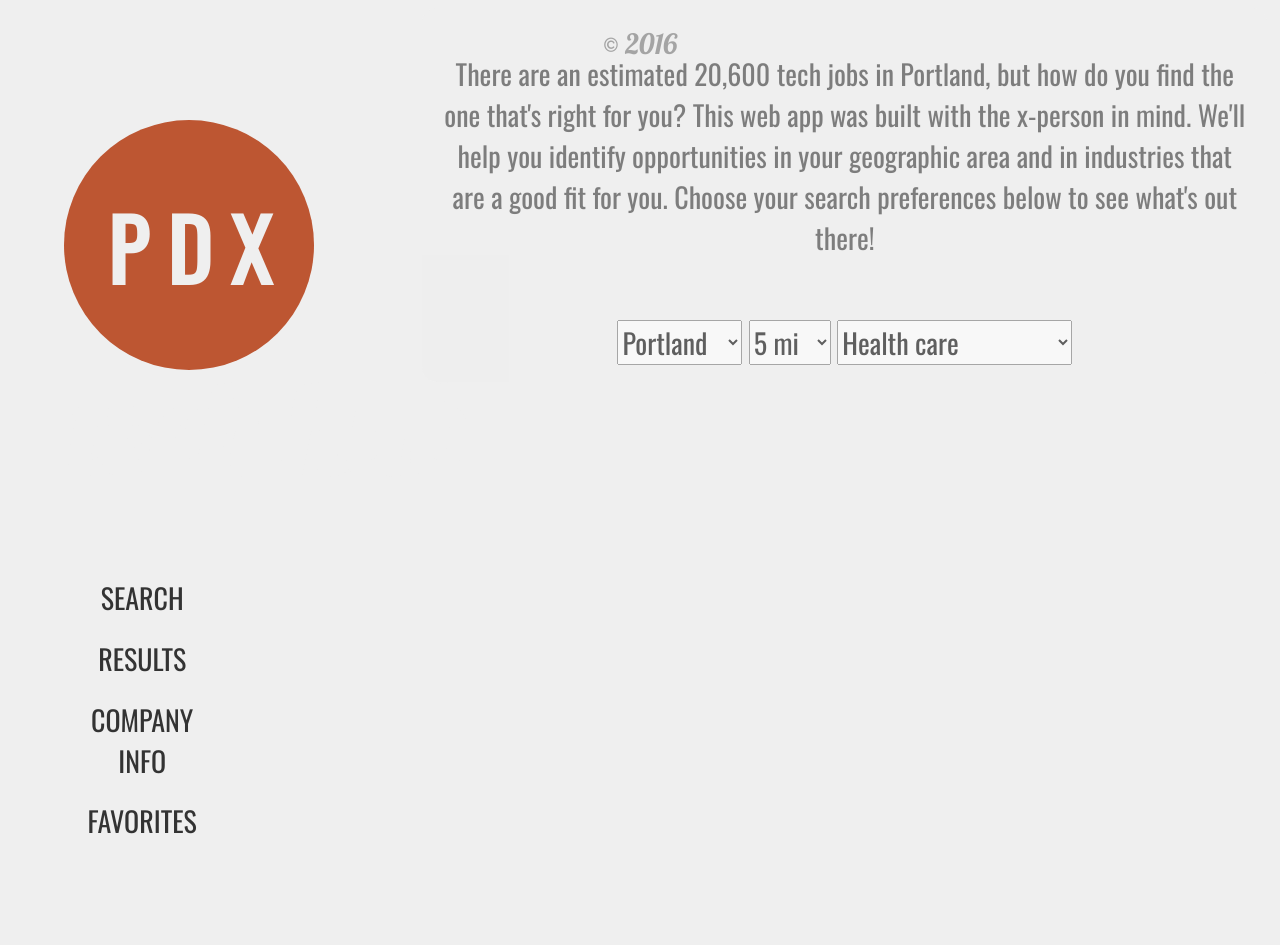
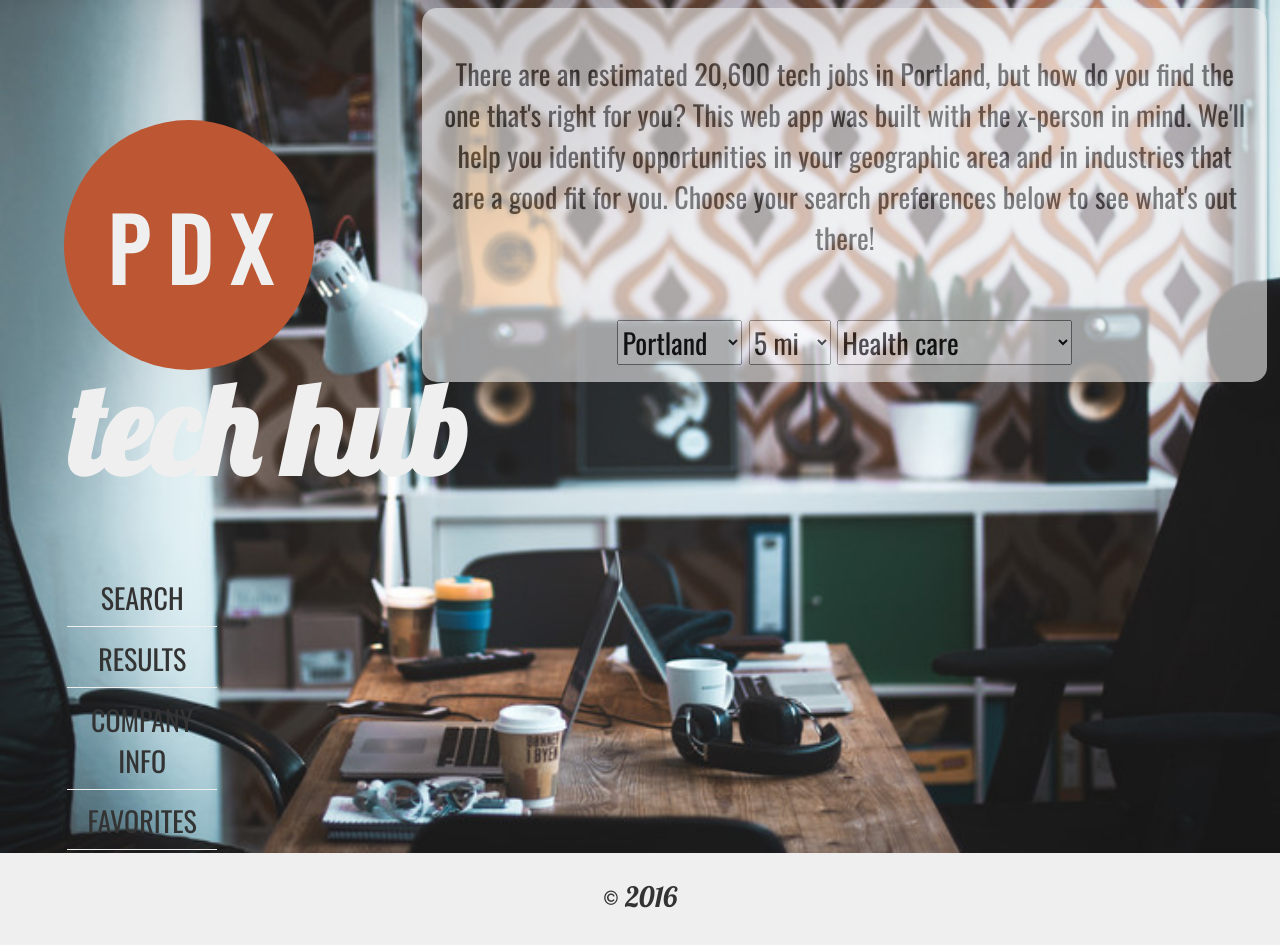
Before and after one commit to markgreenwood/PDXTechHub, a plain HTML site: page index.html in a window 1280 px wide. Drawn offline with nearby package versions, Linux system fonts and the light colour scheme; a script that the page names is missing.

Commit message:
Uncommented splash image

```diff
--- a/index.html
+++ b/index.html
@@ -51,9 +51,9 @@
     </header>
 
     <!--Header splash image-->
-    <!-- <div class="splash-image">
+    <div class="splash-image">
       <img src="images/workspace-3_720.jpg"/>
-    </div> -->
+    </div>
 
     <article class="template" data-category="placeholder-category">
       <h2 id="job-title"></h2>
```
